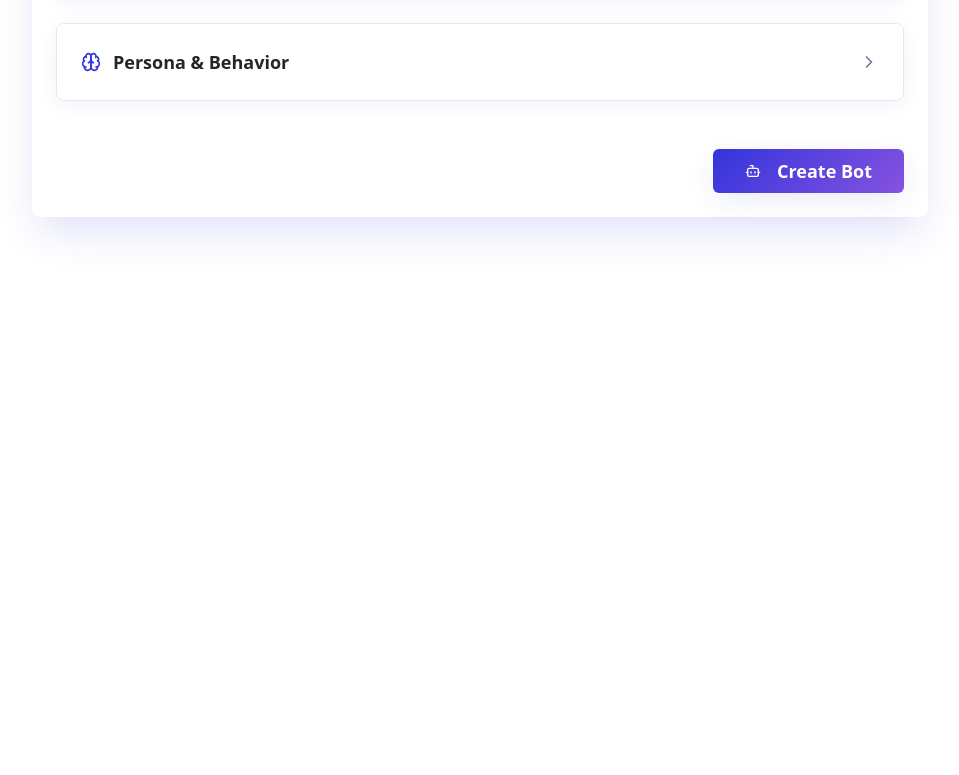
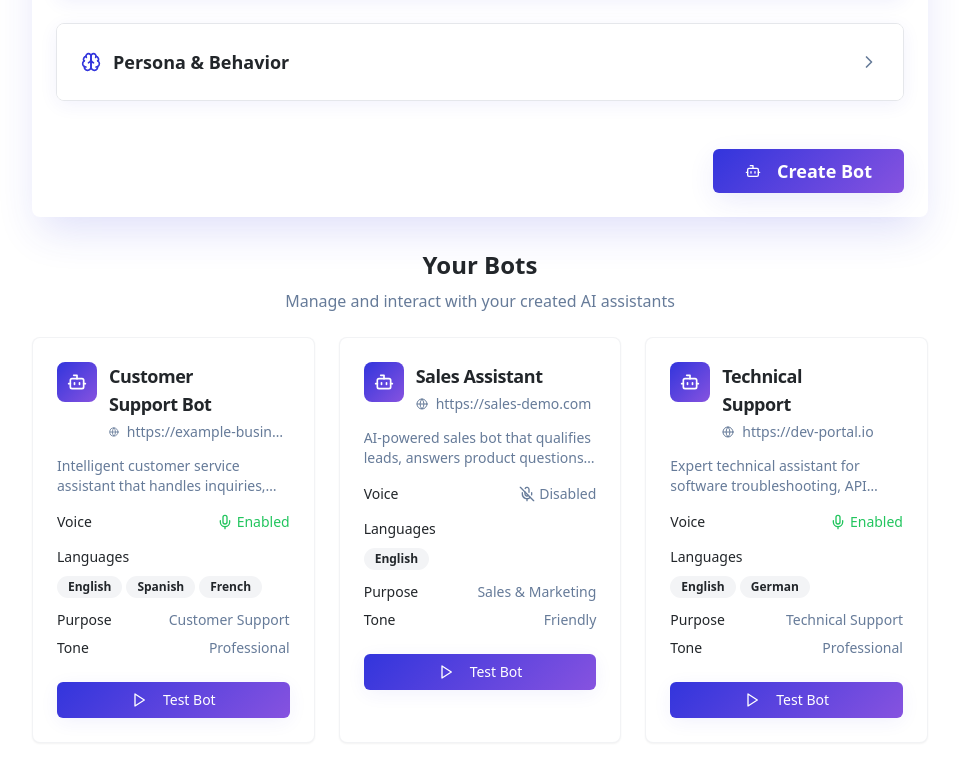
Before and after one commit to CHIRAG137/voicebot-builder, a React (Vite) app: page / in a window 1280 px wide. Shown: the part 1035-1810 px from the top of the page, without its empty margins (160-1119 px from the left). Before the commit the page ends 1346 px from the top, so only its background shows below. Built offline with nearby package versions, Linux system fonts and the light colour scheme.

Commit message:
Add chatbot cards
Add chatbot cards below the form to display bot details including name, description, URL, voice enabled status, languages, primary purpose, and tone. Each card will feature a "Test Bot" button and a "more options" menu with share, integrate, test, and delete actions.

```diff
--- a/src/components/BotBuilder.tsx
+++ b/src/components/BotBuilder.tsx
@@ -8,6 +8,7 @@ import { VoiceSection } from "./BotBuilder/VoiceSection";
 import { LanguageSection } from "./BotBuilder/LanguageSection";
 import { PersonaSection } from "./BotBuilder/PersonaSection";
 import { useToast } from "@/hooks/use-toast";
+import { BotCard } from "@/components/BotCard";
 
 interface BotConfig {
   name: string;
@@ -28,6 +29,41 @@ interface BotConfig {
 
 export const BotBuilder = () => {
   const { toast } = useToast();
+
+  // Sample bot data for demonstration
+  const [savedBots, setSavedBots] = useState([
+    {
+      id: "1",
+      name: "Customer Support Bot",
+      description: "Intelligent customer service assistant that handles inquiries, troubleshooting, and provides 24/7 support for your business.",
+      websiteUrl: "https://example-business.com",
+      voiceEnabled: true,
+      languages: ["English", "Spanish", "French"],
+      primaryPurpose: "Customer Support",
+      conversationalTone: "Professional"
+    },
+    {
+      id: "2",
+      name: "Sales Assistant",
+      description: "AI-powered sales bot that qualifies leads, answers product questions, and guides customers through the purchasing process.",
+      websiteUrl: "https://sales-demo.com",
+      voiceEnabled: false,
+      languages: ["English"],
+      primaryPurpose: "Sales & Marketing",
+      conversationalTone: "Friendly"
+    },
+    {
+      id: "3",
+      name: "Technical Support",
+      description: "Expert technical assistant for software troubleshooting, API documentation, and developer support queries.",
+      websiteUrl: "https://dev-portal.io",
+      voiceEnabled: true,
+      languages: ["English", "German"],
+      primaryPurpose: "Technical Support",
+      conversationalTone: "Professional"
+    }
+  ]);
+
   const [botConfig, setBotConfig] = useState<BotConfig>({
     name: "",
     websiteUrl: "",
@@ -51,11 +87,73 @@ export const BotBuilder = () => {
 
   const handleSubmit = (e: React.FormEvent) => {
     e.preventDefault();
+
+    // Add new bot to saved bots
+    const newBot = {
+      id: Date.now().toString(),
+      name: botConfig.name,
+      description: botConfig.description,
+      websiteUrl: botConfig.websiteUrl,
+      voiceEnabled: botConfig.voiceEnabled,
+      languages: botConfig.languages,
+      primaryPurpose: botConfig.primaryPurpose,
+      conversationalTone: botConfig.conversationalTone
+    };
+
+    setSavedBots(prev => [newBot, ...prev]);
+
     toast({
       title: "Bot Configuration Saved!",
       description: `${botConfig.name} has been created successfully.`,
     });
-    console.log("Bot Configuration:", botConfig);
+
+    // Reset form
+    setBotConfig({
+      name: "",
+      websiteUrl: "",
+      description: "",
+      file: null,
+      voiceEnabled: false,
+      languages: ["English"],
+      primaryPurpose: "",
+      specializationArea: "",
+      conversationalTone: "",
+      responseStyle: "",
+      targetAudience: "",
+      keyTopics: "",
+      keywords: "",
+      customInstructions: "",
+    });
+  };
+
+  const handleTest = (id: string) => {
+    toast({
+      title: "Testing Bot",
+      description: "Opening bot test interface...",
+    });
+  };
+
+  const handleShare = (id: string) => {
+    toast({
+      title: "Share Bot",
+      description: "Bot sharing link copied to clipboard!",
+    });
+  };
+
+  const handleIntegrate = (id: string) => {
+    toast({
+      title: "Integration Code",
+      description: "Bot integration code copied to clipboard!",
+    });
+  };
+
+  const handleDelete = (id: string) => {
+    setSavedBots(prev => prev.filter(bot => bot.id !== id));
+    toast({
+      title: "Bot Deleted",
+      description: "Bot has been successfully deleted.",
+      variant: "destructive",
+    });
   };
 
   return (
@@ -136,6 +234,31 @@ export const BotBuilder = () => {
             </form>
           </CardContent>
         </Card>
+
+        {/* Bot Cards Section */}
+        {savedBots.length > 0 && (
+          <div className="space-y-6">
+            <div className="text-center space-y-2">
+              <h2 className="text-2xl font-bold text-foreground">Your Bots</h2>
+              <p className="text-muted-foreground">
+                Manage and interact with your created AI assistants
+              </p>
+            </div>
+
+            <div className="grid grid-cols-1 md:grid-cols-2 lg:grid-cols-3 gap-6">
+              {savedBots.map((bot) => (
+                <BotCard
+                  key={bot.id}
+                  bot={bot}
+                  onTest={handleTest}
+                  onShare={handleShare}
+                  onIntegrate={handleIntegrate}
+                  onDelete={handleDelete}
+                />
+              ))}
+            </div>
+          </div>
+        )}
       </div>
     </div>
   );
--- /dev/null
+++ b/src/components/BotCard.tsx
@@ -0,0 +1,134 @@
+import { Button } from "@/components/ui/button";
+import { Card, CardContent, CardDescription, CardHeader, CardTitle } from "@/components/ui/card";
+import { DropdownMenu, DropdownMenuContent, DropdownMenuItem, DropdownMenuTrigger } from "@/components/ui/dropdown-menu";
+import { Badge } from "@/components/ui/badge";
+import { Bot, Globe, Mic, MicOff, MoreHorizontal, Play, Share, Code, Trash2 } from "lucide-react";
+
+interface BotCardProps {
+  bot: {
+    id: string;
+    name: string;
+    description: string;
+    websiteUrl: string;
+    voiceEnabled: boolean;
+    languages: string[];
+    primaryPurpose: string;
+    conversationalTone: string;
+  };
+  onTest: (id: string) => void;
+  onShare: (id: string) => void;
+  onIntegrate: (id: string) => void;
+  onDelete: (id: string) => void;
+}
+
+export const BotCard = ({ bot, onTest, onShare, onIntegrate, onDelete }: BotCardProps) => {
+  return (
+    <Card className="relative group hover:shadow-strong transition-all duration-300 border-border/50 hover:border-primary/20">
+      {/* Three dots menu */}
+      <div className="absolute top-4 right-4 z-10">
+        <DropdownMenu>
+          <DropdownMenuTrigger asChild>
+            <Button variant="ghost" size="icon" className="h-8 w-8 opacity-0 group-hover:opacity-100 transition-opacity">
+              <MoreHorizontal className="h-4 w-4" />
+            </Button>
+          </DropdownMenuTrigger>
+          <DropdownMenuContent align="end" className="w-40">
+            <DropdownMenuItem onClick={() => onShare(bot.id)} className="cursor-pointer">
+              <Share className="mr-2 h-4 w-4" />
+              Share
+            </DropdownMenuItem>
+            <DropdownMenuItem onClick={() => onIntegrate(bot.id)} className="cursor-pointer">
+              <Code className="mr-2 h-4 w-4" />
+              Integrate
+            </DropdownMenuItem>
+            <DropdownMenuItem onClick={() => onTest(bot.id)} className="cursor-pointer">
+              <Play className="mr-2 h-4 w-4" />
+              Test
+            </DropdownMenuItem>
+            <DropdownMenuItem
+              onClick={() => onDelete(bot.id)}
+              className="cursor-pointer text-destructive focus:text-destructive"
+            >
+              <Trash2 className="mr-2 h-4 w-4" />
+              Delete
+            </DropdownMenuItem>
+          </DropdownMenuContent>
+        </DropdownMenu>
+      </div>
+
+      <CardHeader className="pb-4">
+        <div className="flex items-start gap-3">
+          <div className="w-10 h-10 bg-gradient-primary rounded-lg flex items-center justify-center flex-shrink-0">
+            <Bot className="w-5 h-5 text-white" />
+          </div>
+          <div className="flex-1 min-w-0">
+            <CardTitle className="text-lg font-semibold mb-1 pr-8">{bot.name}</CardTitle>
+            <div className="flex items-center gap-2 text-sm text-muted-foreground mb-2">
+              <Globe className="w-3 h-3" />
+              <span className="truncate">{bot.websiteUrl}</span>
+            </div>
+          </div>
+        </div>
+        <CardDescription className="text-sm line-clamp-2">
+          {bot.description}
+        </CardDescription>
+      </CardHeader>
+
+      <CardContent className="space-y-4">
+        {/* Features */}
+        <div className="space-y-3">
+          <div className="flex items-center justify-between">
+            <span className="text-sm font-medium">Voice</span>
+            <div className="flex items-center gap-1">
+              {bot.voiceEnabled ? (
+                <>
+                  <Mic className="w-4 h-4 text-green-500" />
+                  <span className="text-sm text-green-500">Enabled</span>
+                </>
+              ) : (
+                <>
+                  <MicOff className="w-4 h-4 text-muted-foreground" />
+                  <span className="text-sm text-muted-foreground">Disabled</span>
+                </>
+              )}
+            </div>
+          </div>
+
+          <div className="space-y-2">
+            <span className="text-sm font-medium">Languages</span>
+            <div className="flex flex-wrap gap-1">
+              {bot.languages.map((language) => (
+                <Badge key={language} variant="secondary" className="text-xs">
+                  {language}
+                </Badge>
+              ))}
+            </div>
+          </div>
+
+          <div className="space-y-2">
+            <div className="flex justify-between">
+              <span className="text-sm font-medium">Purpose</span>
+              <span className="text-sm text-muted-foreground">{bot.primaryPurpose}</span>
+            </div>
+            <div className="flex justify-between">
+              <span className="text-sm font-medium">Tone</span>
+              <span className="text-sm text-muted-foreground">{bot.conversationalTone}</span>
+            </div>
+          </div>
+        </div>
+
+        {/* Test Button */}
+        <div className="pt-2">
+          <Button
+            onClick={() => onTest(bot.id)}
+            className="w-full bg-gradient-primary hover:opacity-90"
+            size="sm"
+          >
+            <Play className="w-4 h-4 mr-2" />
+            Test Bot
+          </Button>
+        </div>
+      </CardContent>
+    </Card>
+  );
+};
```
